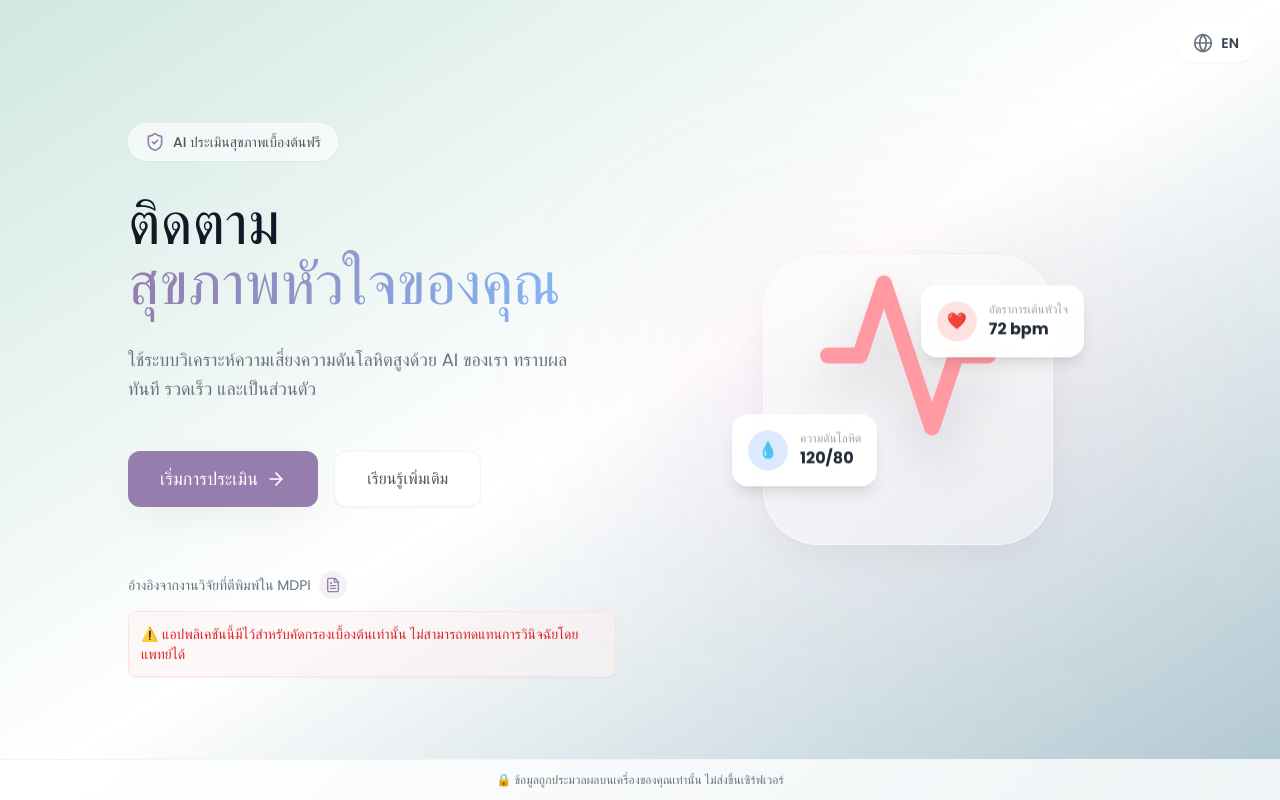
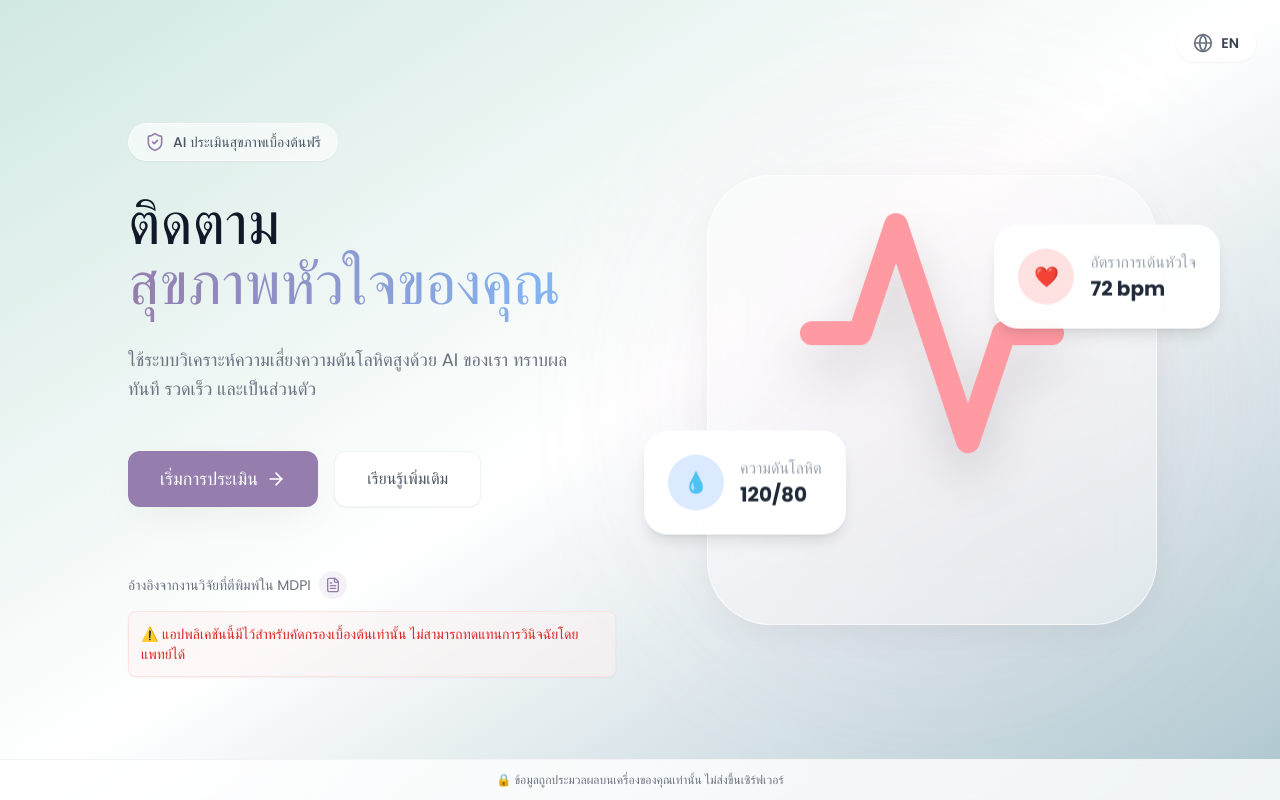
Before and after one commit to pundapuntita/hypertension-webapp, a React (Vite) app: page / in a window 1280 px wide. Built offline with nearby package versions, Linux system fonts and the light colour scheme; a web font is replaced by a local one.

Commit message:
UI: Scaled up right-side illustration on desktop to fix visual imbalance

```diff
--- a/src/pages/Welcome.jsx
+++ b/src/pages/Welcome.jsx
@@ -53,28 +53,28 @@ export function Welcome() {
                 </div>
 
                 {/* Right Illustration */}
-                <div className="order-1 md:order-2 flex justify-center relative mt-8 md:mt-0">
+                <div className="order-1 md:order-2 flex justify-center relative mt-8 md:mt-0 lg:ml-12">
                     <div className="absolute inset-0 bg-gradient-to-tr from-pastel-purple/30 to-pastel-pink/30 rounded-full blur-[100px] animate-pulse"></div>
-                    <div className="relative bg-white/40 backdrop-blur-xl p-10 md:p-12 rounded-[3.5rem] shadow-soft border border-white/60 transform hover:scale-[1.02] transition-transform duration-500">
-                        <Activity className="w-32 h-32 md:w-48 md:h-48 text-accent-pink drop-shadow-2xl animate-[bounce_3s_infinite]" />
+                    <div className="relative bg-white/40 backdrop-blur-xl p-10 md:p-16 lg:p-20 rounded-[3.5rem] lg:rounded-[4rem] shadow-soft border border-white/60 transform hover:scale-[1.02] transition-transform duration-500">
+                        <Activity className="w-32 h-32 md:w-56 md:h-56 lg:w-72 lg:h-72 text-accent-pink drop-shadow-2xl animate-[bounce_3s_infinite]" />
 
                         {/* Floating Cards */}
-                        <div className="absolute -right-4 md:-right-8 top-6 md:top-10 bg-white/95 backdrop-blur-md p-2.5 md:p-4 rounded-xl md:rounded-2xl shadow-lg animate-[bounce_4s_infinite]">
-                            <div className="flex items-center gap-2 md:gap-3">
-                                <div className="w-8 h-8 md:w-10 md:h-10 shrink-0 rounded-full bg-red-100 flex items-center justify-center text-red-500 font-bold text-xs md:text-base">❤️</div>
+                        <div className="absolute -right-4 md:-right-12 lg:-right-16 top-6 md:top-12 lg:top-16 bg-white/95 backdrop-blur-md p-2.5 md:p-5 lg:p-6 rounded-xl md:rounded-2xl lg:rounded-3xl shadow-lg animate-[bounce_4s_infinite]">
+                            <div className="flex items-center gap-2 md:gap-4">
+                                <div className="w-8 h-8 md:w-12 md:h-12 lg:w-14 lg:h-14 shrink-0 rounded-full bg-red-100 flex items-center justify-center text-red-500 font-bold text-xs md:text-lg lg:text-xl">❤️</div>
                                 <div>
-                                    <p className="text-[10px] md:text-xs text-gray-400 whitespace-nowrap leading-tight">{t('heart_rate_label')}</p>
-                                    <p className="text-xs md:text-base font-bold text-gray-800 leading-tight">72 bpm</p>
+                                    <p className="text-[10px] md:text-sm lg:text-base text-gray-400 whitespace-nowrap leading-tight">{t('heart_rate_label')}</p>
+                                    <p className="text-xs md:text-lg lg:text-xl font-bold text-gray-800 leading-tight">72 bpm</p>
                                 </div>
                             </div>
                         </div>
 
-                        <div className="absolute -left-4 md:-left-8 bottom-6 md:bottom-10 bg-white/95 backdrop-blur-md p-2.5 md:p-4 rounded-xl md:rounded-2xl shadow-lg animate-[bounce_5s_infinite]">
-                            <div className="flex items-center gap-2 md:gap-3">
-                                <div className="w-8 h-8 md:w-10 md:h-10 shrink-0 rounded-full bg-blue-100 flex items-center justify-center text-blue-500 font-bold text-xs md:text-base">💧</div>
+                        <div className="absolute -left-4 md:-left-12 lg:-left-16 bottom-6 md:bottom-12 lg:bottom-16 bg-white/95 backdrop-blur-md p-2.5 md:p-5 lg:p-6 rounded-xl md:rounded-2xl lg:rounded-3xl shadow-lg animate-[bounce_5s_infinite]">
+                            <div className="flex items-center gap-2 md:gap-4">
+                                <div className="w-8 h-8 md:w-12 md:h-12 lg:w-14 lg:h-14 shrink-0 rounded-full bg-blue-100 flex items-center justify-center text-blue-500 font-bold text-xs md:text-lg lg:text-xl">💧</div>
                                 <div>
-                                    <p className="text-[10px] md:text-xs text-gray-400 whitespace-nowrap leading-tight">{t('bp_label')}</p>
-                                    <p className="text-xs md:text-base font-bold text-gray-800 leading-tight">120/80</p>
+                                    <p className="text-[10px] md:text-sm lg:text-base text-gray-400 whitespace-nowrap leading-tight">{t('bp_label')}</p>
+                                    <p className="text-xs md:text-lg lg:text-xl font-bold text-gray-800 leading-tight">120/80</p>
                                 </div>
                             </div>
                         </div>
```
